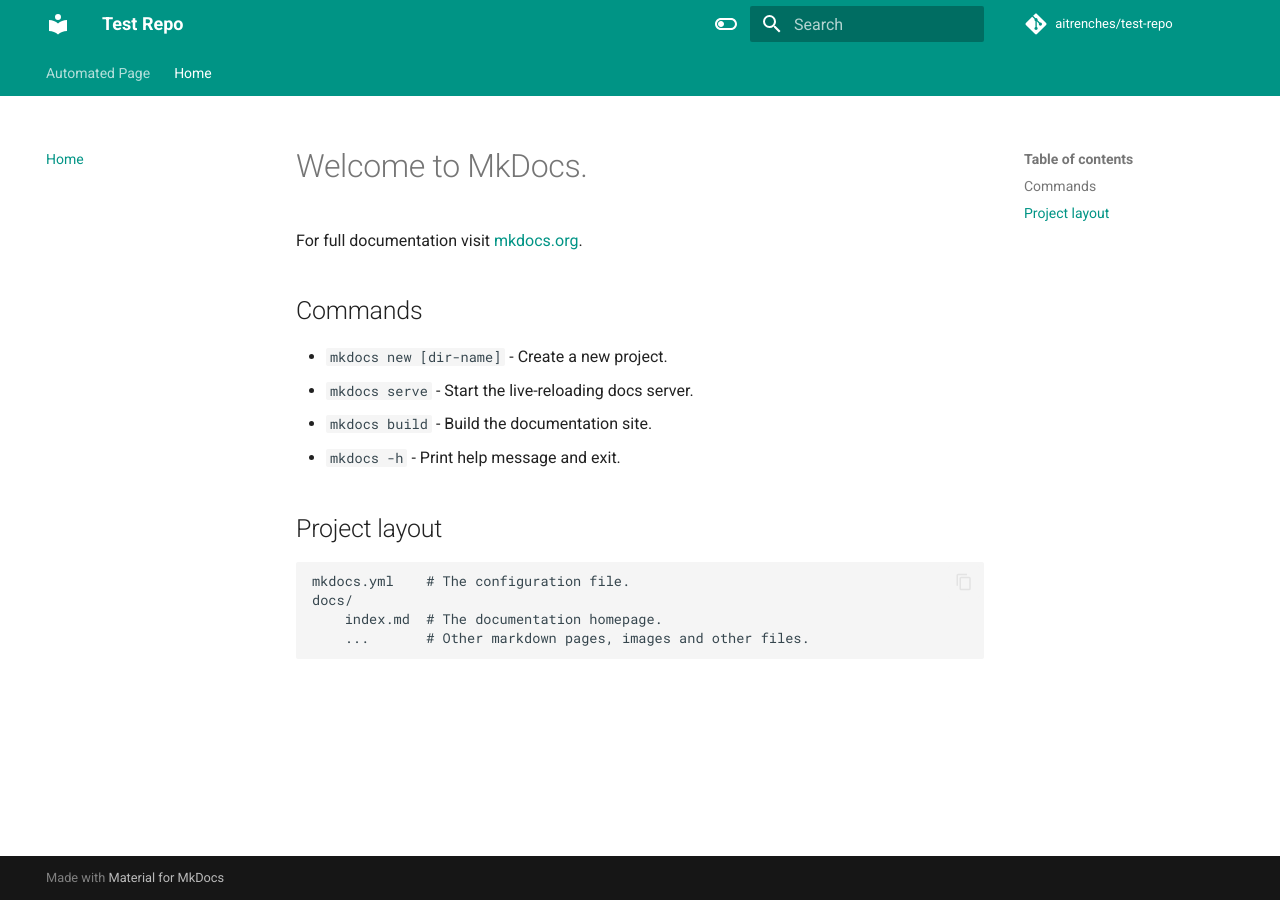
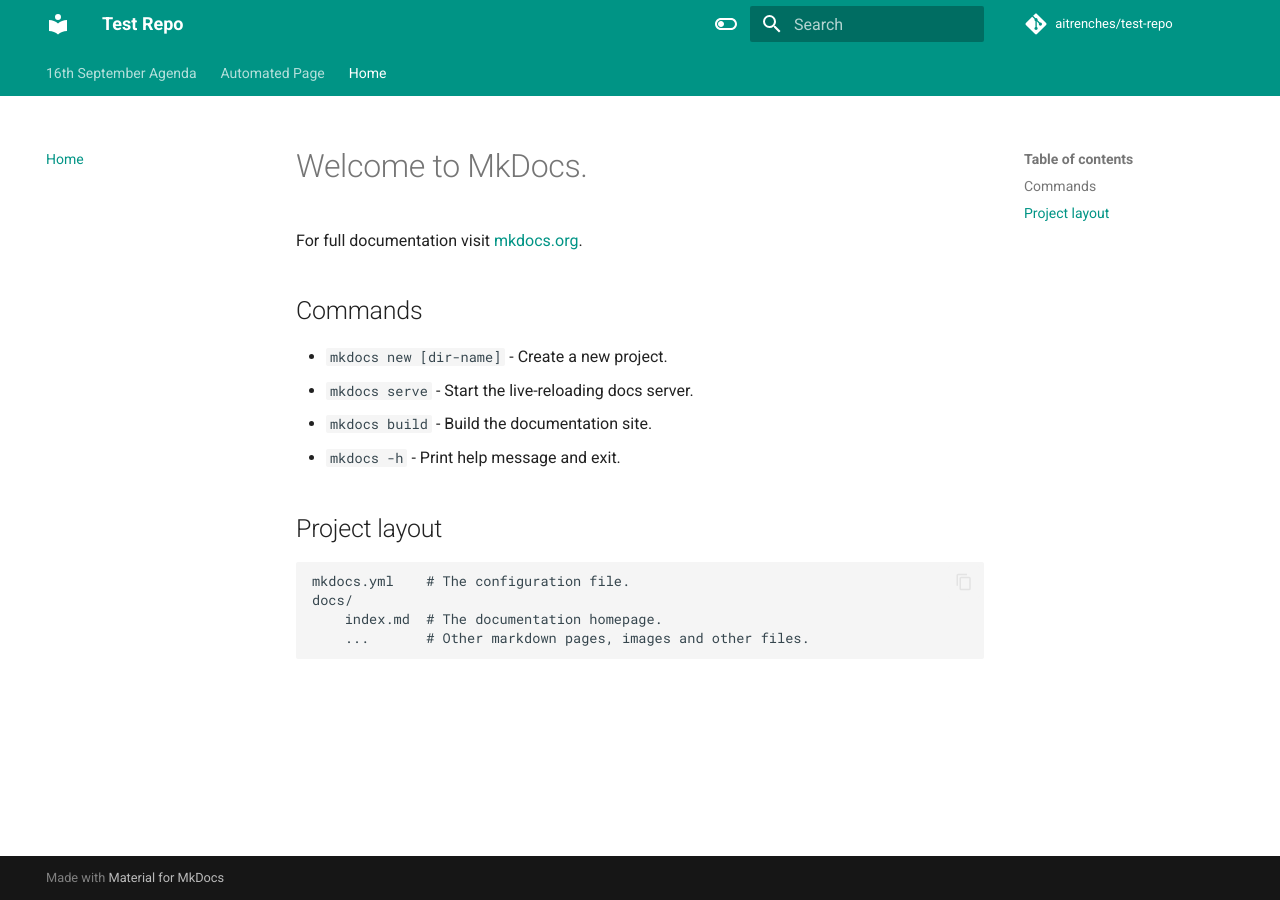
Before and after one commit to aitrenches/test-repo, an MkDocs documentation site: the page built from docs/index.md, in a window 1280 px wide. Built offline with MkDocs 1.6.1 and Material for MkDocs 9.7.7, drawn with Linux system fonts in a browser that asks for light colours; comment, search, counter and statistics services are not loaded.

Commit message:
Update navigation: add 16th September Agenda

```diff
--- a/mkdocs.yml
+++ b/mkdocs.yml
@@ -51,5 +51,6 @@ markdown_extensions:
       emoji_generator: !!python/name:materialx.emoji.to_svg
 
 nav:
+  - 16th September Agenda: 16th-september-agenda.md
   - Automated Page: auto_page.md
   - Home: index.md
```
